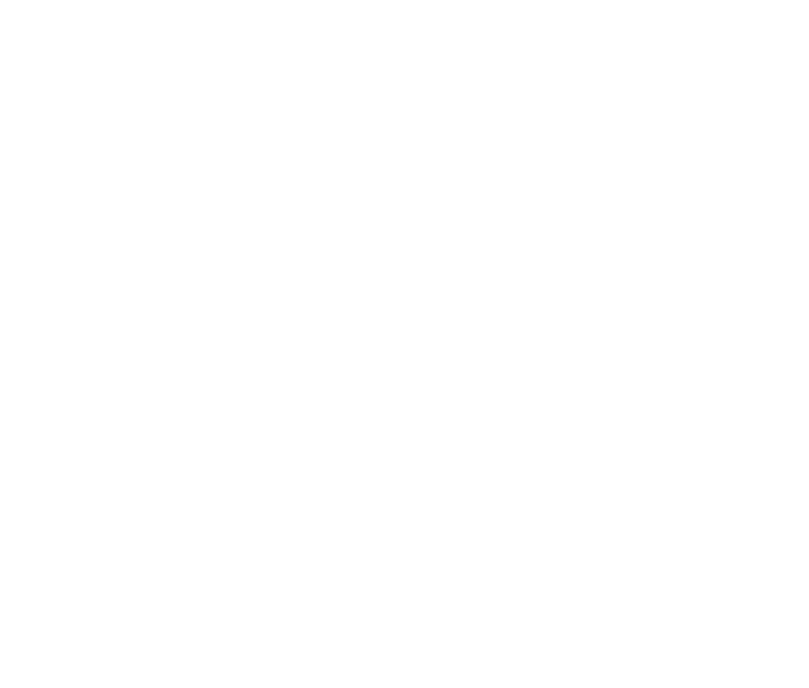
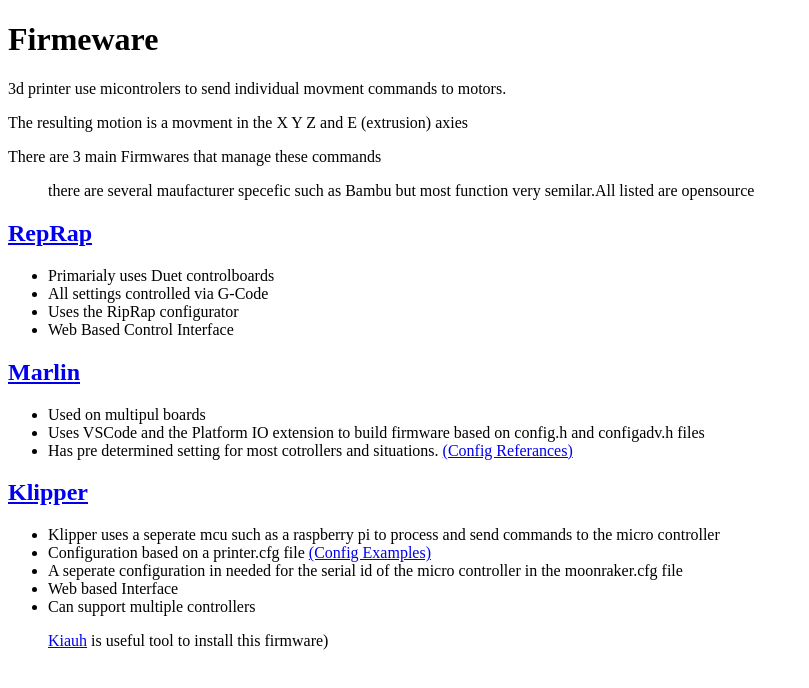
Before and after one commit to JamesD3d/info3d, a Next.js app: page /info3d/Control/Firmware in a window 1280 px wide. Shown: the top 688 px of the page, without its empty margins (0-809 px from the left). Built offline with nearby package versions, Linux system fonts and the light colour scheme.

Commit message:
Update Firmware.mdx

```diff
--- a/pages/Control/Firmware.mdx
+++ b/pages/Control/Firmware.mdx
@@ -0,0 +1,29 @@
+# Firmeware
+
+3d printer use micontrolers to send individual movment commands to motors.
+
+
+The resulting motion is a movment in the X Y Z and E (extrusion) axies
+
+There are 3 main Firmwares that manage these commands
+> there are several maufacturer specefic such as Bambu but most function very semilar.All listed are opensource
+
+## [RepRap](https://configtool.reprapfirmware.org/)
+- Primarialy uses Duet controlboards
+- All settings controlled via G-Code
+- Uses the RipRap configurator
+- Web Based Control Interface
+
+## [Marlin](https://marlinfw.org/)
+- Used on multipul boards
+- Uses VSCode and the Platform IO extension to build firmware based on config.h and configadv.h files
+- Has pre determined setting for most cotrollers and situations. [(Config Referances)](https://github.com/MarlinFirmware/Configurations/tree/import-2.1.x/config/examples)
+
+
+## [Klipper](https://www.klipper3d.org/)
+- Klipper uses a seperate mcu such as a raspberry pi to process and send commands to the micro controller
+- Configuration based on a printer.cfg file [(Config Examples)](https://github.com/Klipper3d/klipper/tree/master/config)
+- A seperate configuration in needed for the serial id of the micro controller in the moonraker.cfg file
+- Web based Interface
+- Can support multiple controllers
+> [Kiauh](https://github.com/dw-0/kiauh) is useful tool to install this firmware)
```
